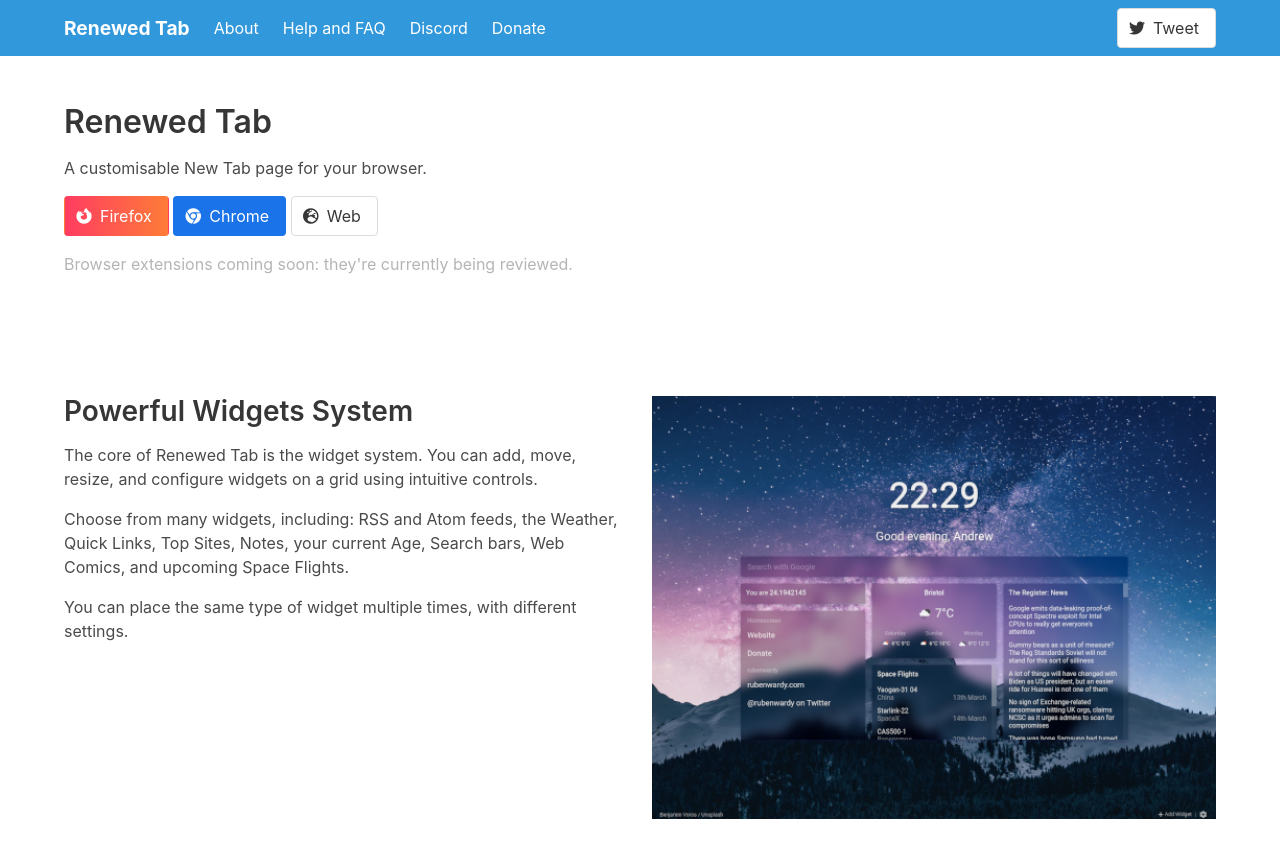
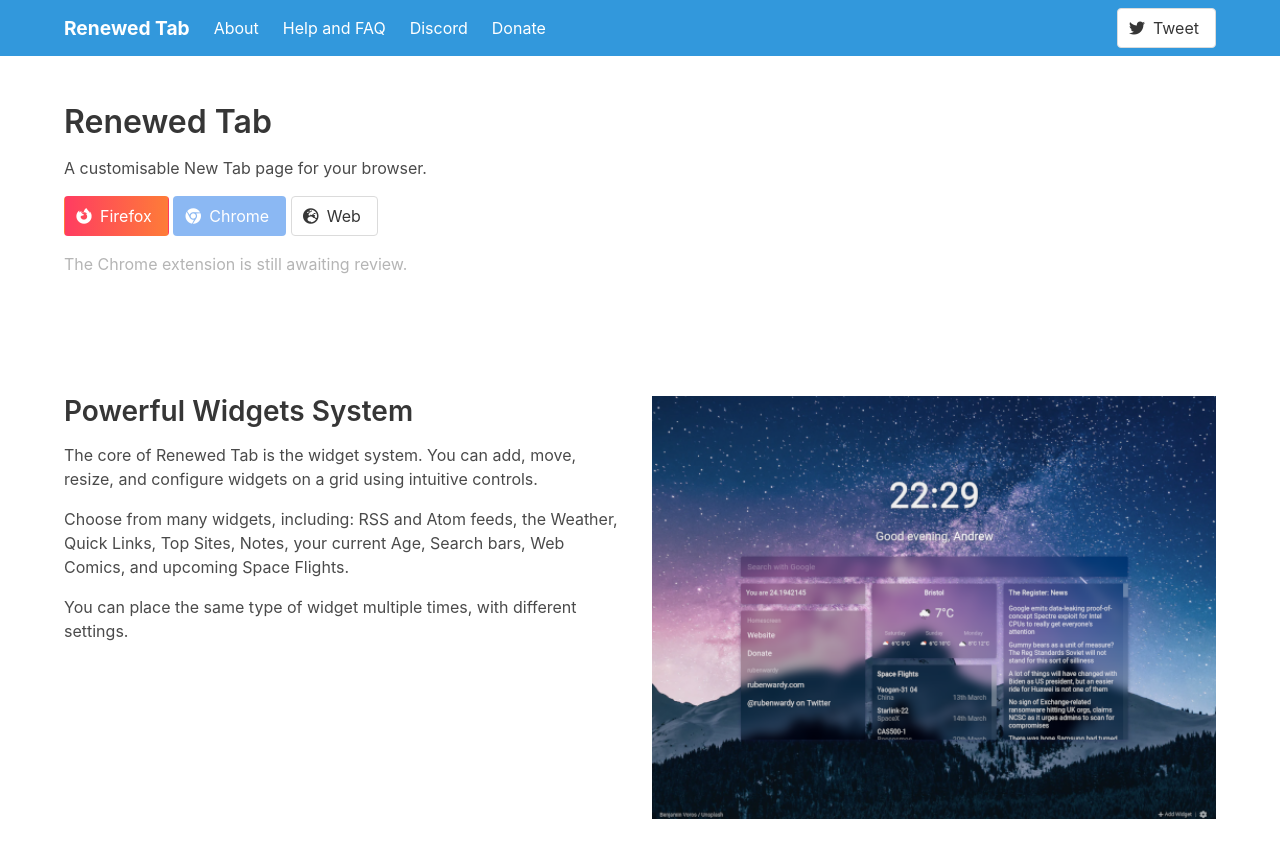
Before and after one commit to rubenwardy/renewedtab_website, a Jekyll site: the page built from index.html, in a window 1280 px wide and 900 px high. Shown: the top 858 px of the window. Built offline with Jekyll 4.4.1, drawn with Linux system fonts in a browser that asks for light colours; some of the changed text lies outside the part shown.

Commit message:
Update browser extension availability note

```diff
--- a/index.html
+++ b/index.html
@@ -17,7 +17,7 @@
 			</span>
 			<span>Firefox</span>
 		</a>
-		<a class="button is-chrome" href="">
+		<a class="button is-chrome" disabled href="">
 			<span class="icon">
 				<i class="fab fa-chrome"></i>
 			</span>
@@ -31,7 +31,7 @@
 		</a>
 	</p>
 	<p class="has-text-grey-light">
-		Browser extensions coming soon: they're currently being reviewed.
+		The Chrome extension is still awaiting review.
 	</p>
 </header>
 
@@ -110,7 +110,7 @@
 			</span>
 			<span>Firefox</span>
 		</a>
-		<a class="button is-chrome is-large" href="">
+		<a class="button is-chrome is-large" disabled href="">
 			<span class="icon">
 				<i class="fab fa-chrome"></i>
 			</span>
@@ -124,6 +124,6 @@
 		</a>
 	</p>
 	<p class="has-text-grey-light mt-3">
-		Browser extensions coming soon: they're currently being reviewed.
+		The Chrome extension is still awaiting review.
 	</p>
 </section>
```
